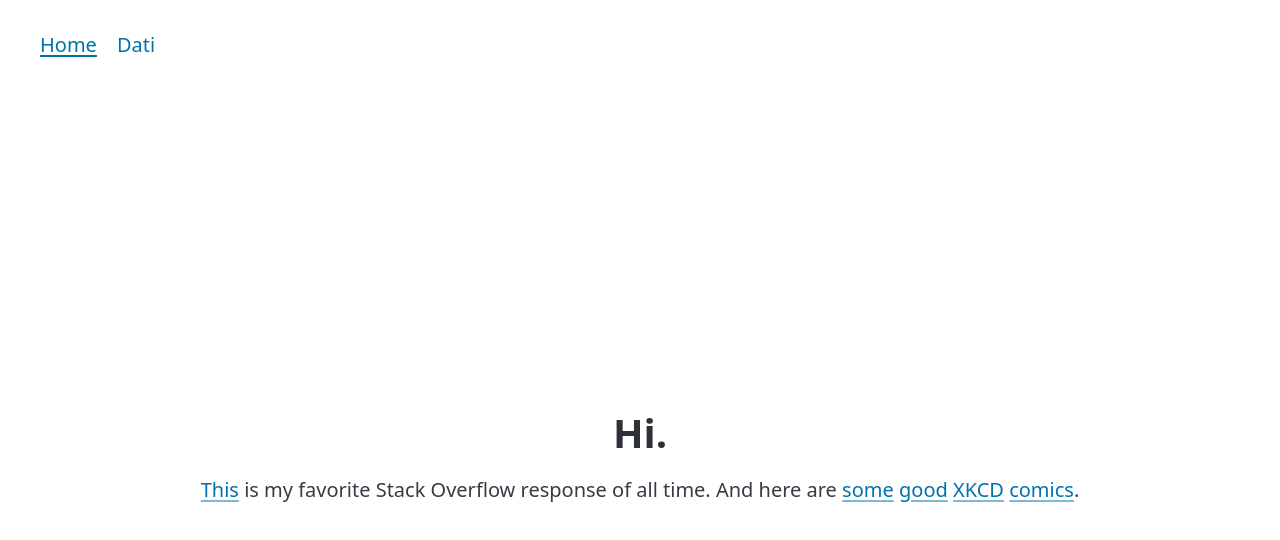
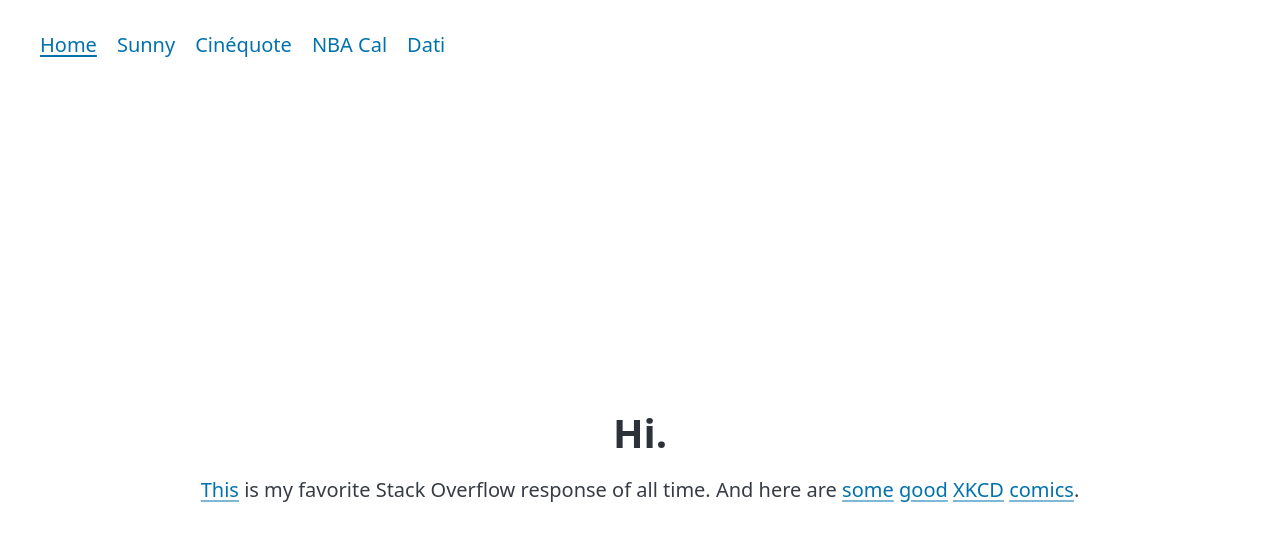
Before and after one commit to ilyakamens/ilya, a Svelte app: page / in a window 1280 px wide. Shown: the top 540 px of the page. Built offline with nearby package versions, Linux system fonts and the light colour scheme.

Commit message:
Add links

```diff
--- a/src/components/Nav.svelte
+++ b/src/components/Nav.svelte
@@ -5,6 +5,9 @@
 <nav class="container-fluid">
   <ul>
     <li><a href="#/" class:active={hash !== "#/dati"}>Home</a></li>
+    <li><a href="https://sunnychildsupport.org/" target="_blank">Sunny</a></li>
+    <li><a href="https://cinequote.fr/" target="_blank">Cinéquote</a></li>
+    <li><a href="https://www.nbacal.com/" target="_blank">NBA Cal</a></li>
     <li><a href="#/dati" class:active={hash === "#/dati"}>Dati</a></li>
   </ul>
 </nav>
```
